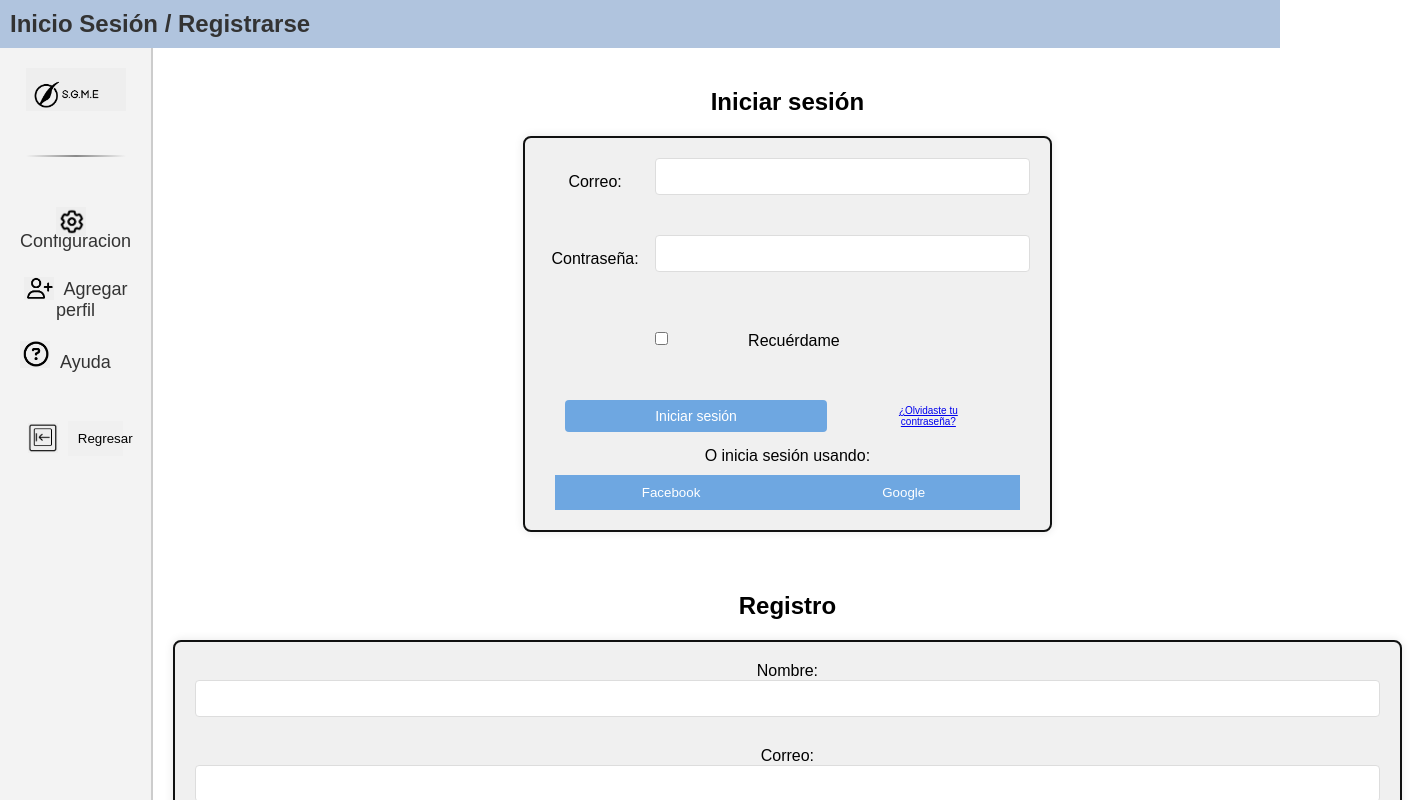
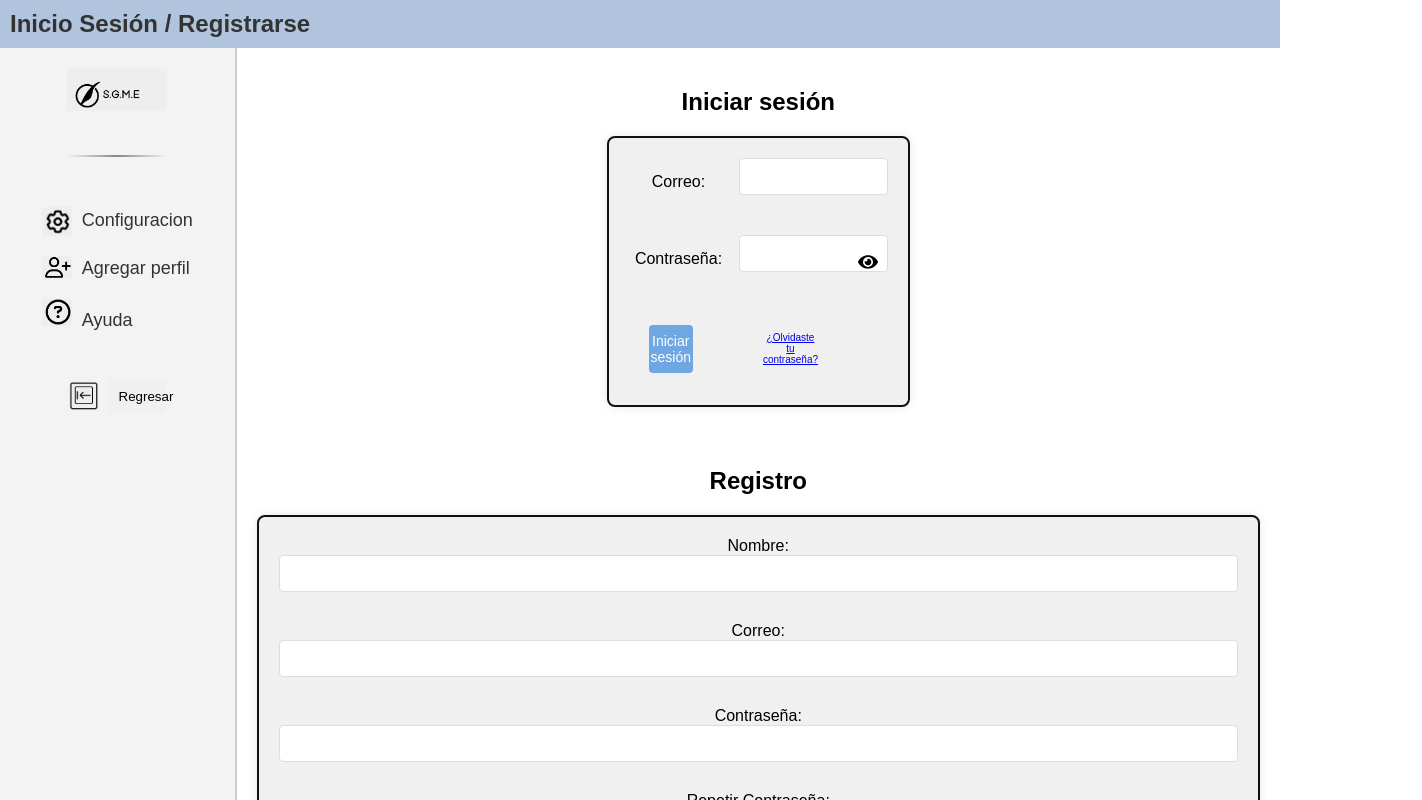
Before and after one commit to smith1528/sgme-front, a React (Create React App) app: page / in a window 1280 px wide. Shown: the top 800 px of the page, 1422 px wide, since content can reach past the window. Built offline with nearby package versions, Linux system fonts and the light colour scheme.

Commit message:
Se agrega funcionalidad ver contraseña

```diff
--- a/package.json
+++ b/package.json
@@ -9,6 +9,7 @@
     "firebase": "^11.0.1",
     "react": "^18.3.1",
     "react-dom": "^18.3.1",
+    "react-icons": "^5.3.0",
     "react-scripts": "^5.0.1",
     "web-vitals": "^2.1.4"
   },
--- a/src/components/LoginForm.js
+++ b/src/components/LoginForm.js
@@ -1,85 +1,18 @@
-//// LoginForm.js
-//import React, { useState } from 'react';
-//import { auth } from '../firebaseConfig'; // Asegúrate de importar tu configuración de Firebase
-
-//const LoginForm = ({ rememberMe, setError }) => {
-//    const [email, setEmail] = useState('');
-//    const [password, setPassword] = useState('');
-
-//    const handleSubmit = async (e) => {
-//        e.preventDefault();
-//        try {
-//            await auth.signInWithEmailAndPassword(email, password);
-//            if (rememberMe) {
-//                localStorage.setItem('email', email); // Guarda el correo en localStorage si se selecciona "Recuérdame"
-//            }
-//        } catch (err) {
-//            setError(err.message);
-//        }
-//    };
-
-//    return (
-//        <form onSubmit={handleSubmit}>
-//            <div>
-//                <label>
-//                    Correo:
-//                    <input
-//                        type="email"
-//                        value={email}
-//                        onChange={(e) => setEmail(e.target.value)}
-//                        required
-//                    />
-//                </label>
-//            </div>
-//            <div>
-//                <label>
-//                    Contraseña:
-//                    <input
-//                        type="password"
-//                        value={password}
-//                        onChange={(e) => setPassword(e.target.value)}
-//                        required
-//                    />
-//                </label>
-//            </div>
-//            <button type="submit">Iniciar Sesión</button>
-//        </form>
-//    );
-//};
-
-//export default LoginForm;
-
-
 import React, { useState } from 'react';
+import { FaEye, FaEyeSlash } from 'react-icons/fa';  // Importa los íconos
 
 function LoginForm() {
     const [email, setEmail] = useState('');
     const [password, setPassword] = useState('');
-    const [error, setError] = useState('');
+    const [showPassword, setShowPassword] = useState(false);  // Estado para mostrar/ocultar contraseña
 
-    const validatePassword = (password) => {
-        const passwordRegex = /^(?=.*[A-Z])(?=.*\d)[A-Za-z\d]{8,}$/;
-        return passwordRegex.test(password);
+    const togglePasswordVisibility = () => {
+        setShowPassword(!showPassword);  // Cambia el estado al contrario de lo que es actualmente
     };
 
     const handleLogin = (e) => {
         e.preventDefault();
-        if (!validatePassword(password)) {
-            setError("La contraseña debe tener al menos 8 caracteres, una mayúscula y un número.");
-            return;
-        }
-        setError('');
-        // Implementar lógica de autenticación aquí
-    };
-
-    const handleGoogleLogin = () => {
-        // Lógica para redirigir a la autenticación de Google
-        window.location.href = '/auth/google';
-    };
-
-    const handleFacebookLogin = () => {
-        // Lógica para redirigir a la autenticación de Facebook
-        window.location.href = '/auth/facebook';
+        // Lógica de autenticación aquí
     };
 
     return (
@@ -88,61 +21,43 @@ function LoginForm() {
             <form onSubmit={handleLogin}>
                 <div className="form-group">
                     <label htmlFor="email">Correo:</label>
-                    <input type="email" id="email" value={email} onChange={(e) => setEmail(e.target.value)} required />
+                    <input
+                        type="email"
+                        id="email"
+                        value={email}
+                        onChange={(e) => setEmail(e.target.value)}
+                        required
+                    />
                 </div>
-                <div className="form-group">
+                <div className="form-group" style={{ position: 'relative' }}>
                     <label htmlFor="password">Contraseña:</label>
-                    <input type="password" id="password" value={password} onChange={(e) => setPassword(e.target.value)} required />
-                </div>
-                {error && <p style={{ color: 'red' }}>{error}</p>}
-                <div className="remember">
-                    <input type="checkbox" id="remember" />
-                    <label htmlFor="remember">Recuérdame</label>
+                    <input
+                        type={showPassword ? "text" : "password"}  // Alterna el tipo de input
+                        id="password"
+                        value={password}
+                        onChange={(e) => setPassword(e.target.value)}
+                        required
+                    />
+                    <div
+                        style={{
+                            position: 'absolute',
+                            right: '10px',
+                            top: '50%',
+                            transform: 'translateY(-50%)',
+                            cursor: 'pointer',
+                        }}
+                        onClick={togglePasswordVisibility}
+                    >
+                        {showPassword ? <FaEyeSlash size={20} /> : <FaEye size={20} />} {/* Íconos del ojo */}
+                    </div>
                 </div>
                 <div className="login-actions">
                     <button type="submit">Iniciar sesión</button>
                     <a href="#">¿Olvidaste tu contraseña?</a>
                 </div>
-                <p>O inicia sesión usando:</p>
-                <button className="social" onClick={handleFacebookLogin}>Facebook</button>
-                <button className="social" onClick={handleGoogleLogin}>Google</button>
             </form>
         </section>
     );
 }
 
 export default LoginForm;
-
-
-//import React from 'react';
-
-//function LoginForm() {
-//  return (
-//    <section className="login">
-//      <h2>Iniciar sesión</h2>
-//      <form>
-//        <div className="form-group">
-//          <label htmlFor="email">Correo:</label>
-//          <input type="email" id="email" required />
-//        </div>
-//        <div className="form-group">
-//          <label htmlFor="password">Contraseña:</label>
-//          <input type="password" id="password" required />
-//        </div>
-//        <div className="remember">
-//          <input type="checkbox" id="remember" />
-//          <label htmlFor="remember">Recuerdame</label>
-//        </div>
-//        <div className="login-actions">
-//          <button type="submit">Iniciar sesión</button>
-//          <a href="#">¿Olvidaste tu contraseña?</a>
-//        </div>
-//        <p>O inicia sesión usando:</p>
-//        <button className="social">Facebook</button>
-//        <button className="social">Google</button>
-//      </form>
-//    </section>
-//  );
-//}
-
-//export default LoginForm;
```
Also changed, not shown: 1 other file (tests, documents, lock files or other folders).
